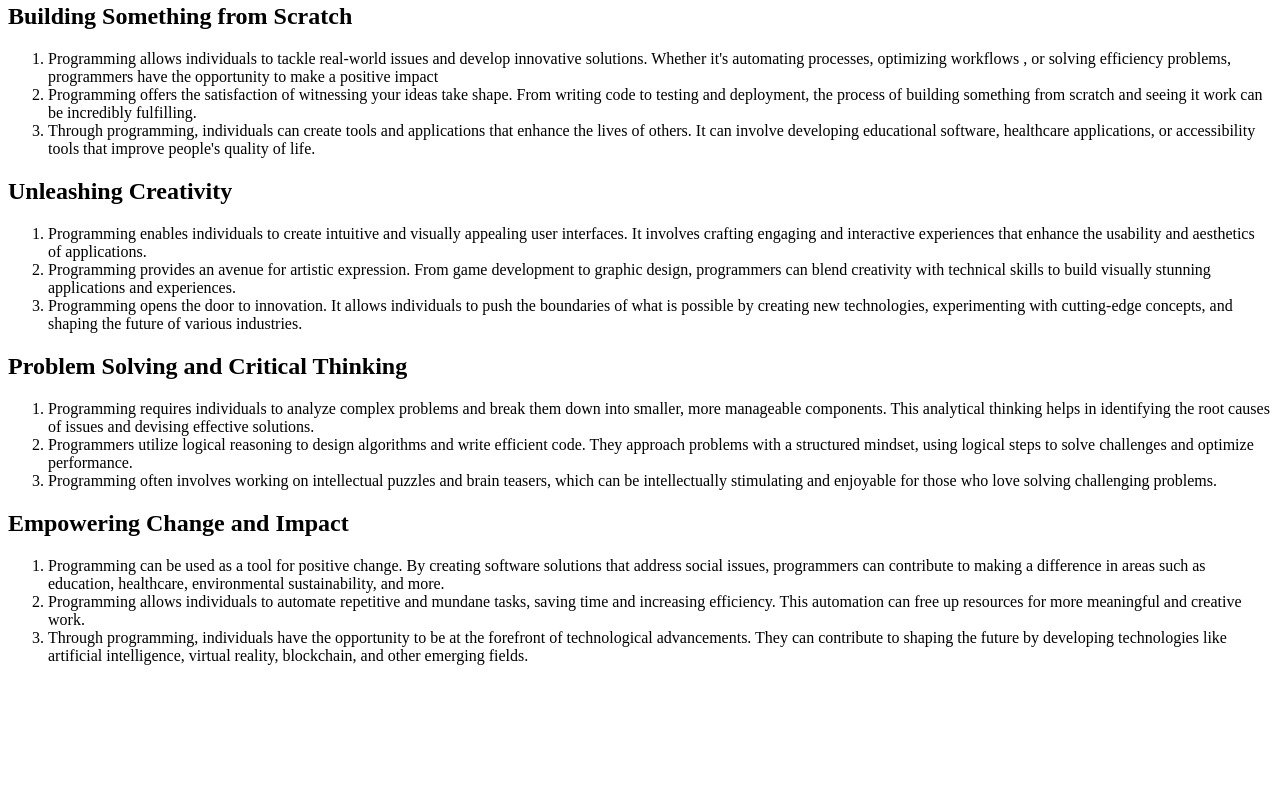
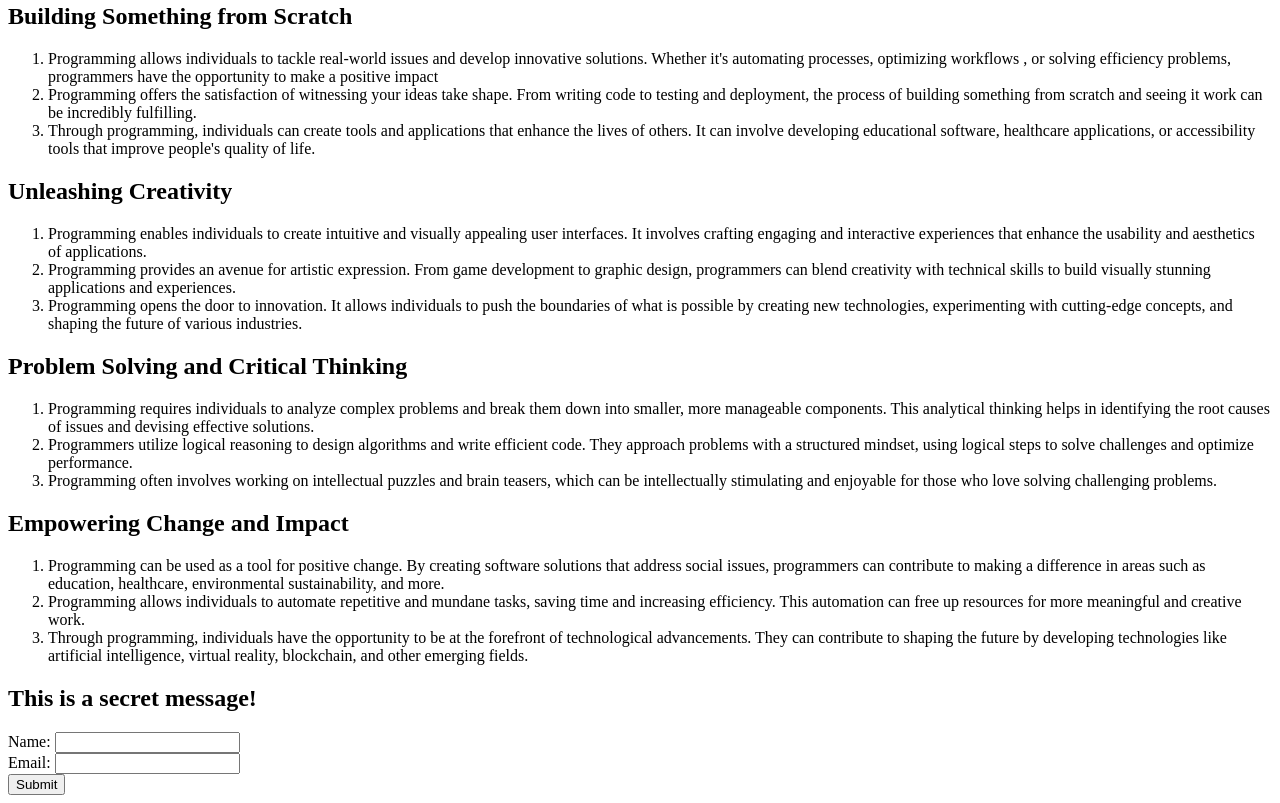
Before and after one commit to RicardoTlatelpa/CSCI-39548-Assignments, a plain HTML site: page hw1-RicardoTlatelpa/index.html in a window 1280 px wide. Shown: the part 885-1688 px from the top of the page. Before the commit the page ends 1566 px from the top, so only its background shows below. Drawn offline with Linux system fonts and the light colour scheme.

Commit message:
hw1 index file editd

```diff
--- a/hw1-RicardoTlatelpa/index.html
+++ b/hw1-RicardoTlatelpa/index.html
@@ -95,5 +95,22 @@
         Through programming, individuals have the opportunity to be at the forefront of technological advancements. They can contribute to shaping the future by developing technologies like artificial intelligence, virtual reality, blockchain, and other emerging fields.
       </li>
     </ol>
+    <h2>
+      This is a secret message!
+    </h2>
+    <form>
+      <label for="name">
+        Name:
+      </label>
+        <input type="text" id="name" name="name"><br>
+      <label for="email">
+        Email:
+      </label>
+        <input type="text" id="email" name = "email">
+      <br/>
+      <button>
+        Submit
+      </button>
+    </form>
   </body>
 </html>
```
